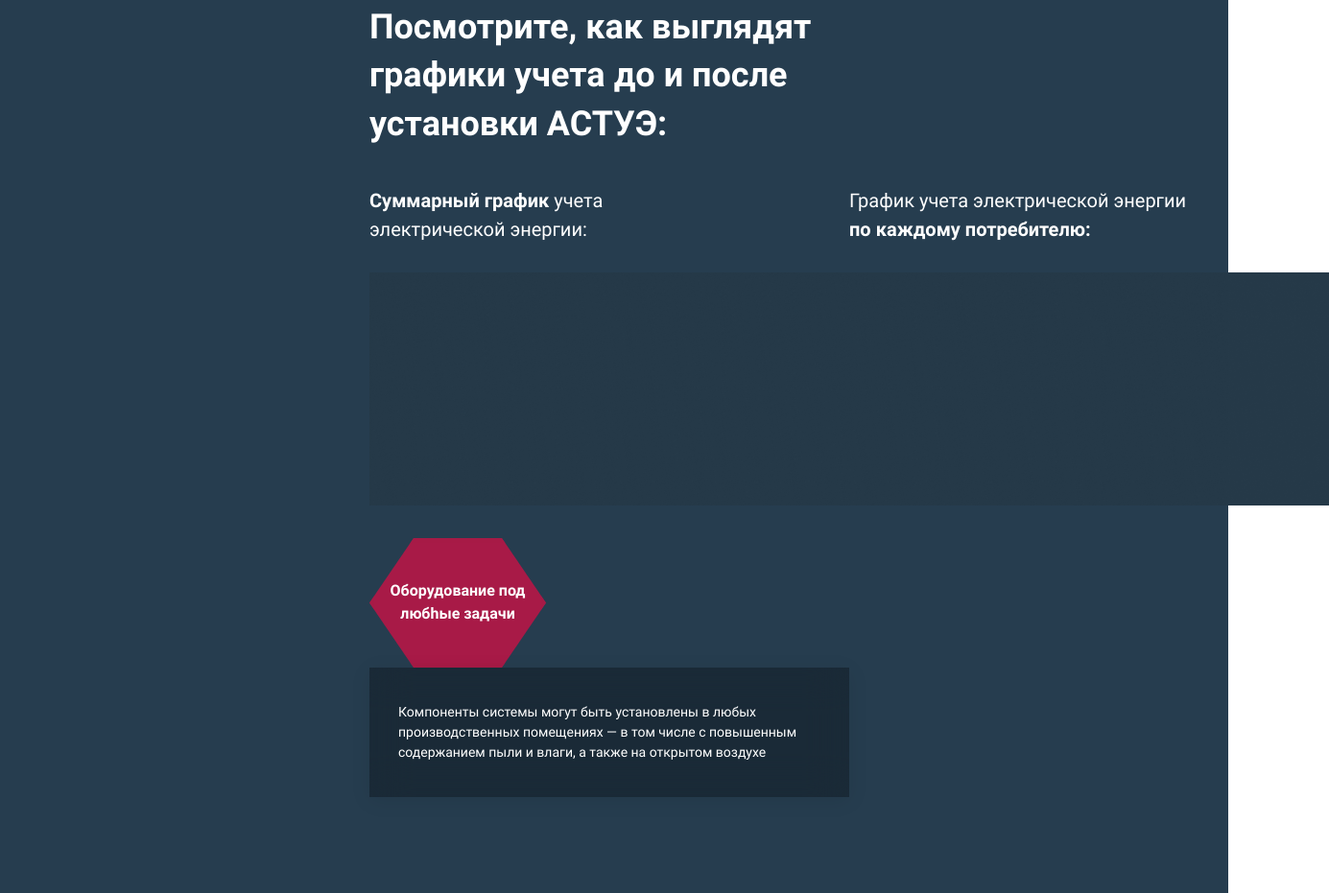
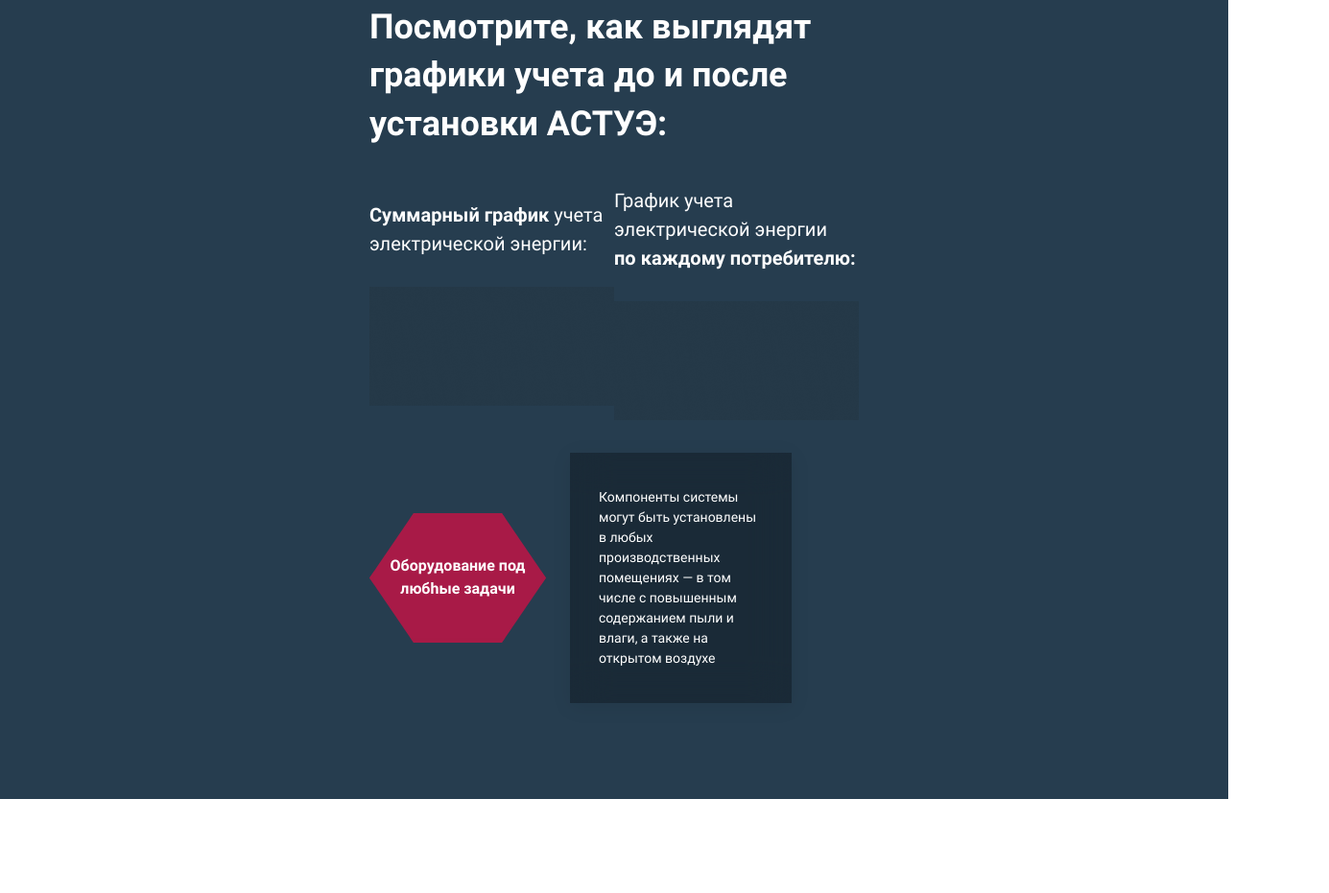
Before and after one commit to shahriyor-sharifjonov/electroff, a website: page src/index.pug in a window 1280 px wide. Shown: the part 3039-3970 px from the top of the page at 96% size, 1385 px wide, since content can reach past the window. After the commit the page ends 3872 px from the top, so only its background shows below. Drawn offline with nearby package versions, Linux system fonts and the light colour scheme; files that its build step writes are made by us from their sources; files whose address does not match are found by name.

Commit message:
end compare block

```diff
--- a/gulp/version.json
+++ b/gulp/version.json
@@ -1,3 +1,3 @@
 {
-    "main": "20220225123110"
+    "main": "20220225124832"
 }
--- a/src/components/compare.pug
+++ b/src/components/compare.pug
@@ -3,15 +3,16 @@ mixin compare()
         .compare__body.container
             h2.compare__title Посмотрите, как выглядят графики учета до и после установки АСТУЭ:
             .compare__content
-                .compare__item
-                    h3.compare__item-title #[span.compare__item-title-span Суммарный график] учета #[br] электрической энергии:
-                    img(src="@img/compare__img.png", alt="").compare__img
-                .compare__item
-                    h3.compare__item-title График учета электрической энергии #[br]
-                        span.compare__item-title-span по каждому потребителю:
-                    img(src="@img/compare__img.png", alt="").compare__img
-            .compare__bottom
-                .compare__polygon
-                    p.compare__polygon-p Оборудование под любhые задачи
-                .compare__info
-                    p.compare__p Компоненты системы могут быть установлены в любых производственных помещениях — в том числе с повышенным содержанием пыли и влаги, а также на открытом воздухе
+                .compare__top
+                    .compare__item
+                        h3.compare__item-title #[span.compare__item-title-span Суммарный график] учета #[br] электрической энергии:
+                        img(src="@img/compare__img.png", alt="").compare__img
+                    .compare__item
+                        h3.compare__item-title График учета электрической энергии #[br]
+                            span.compare__item-title-span по каждому потребителю:
+                        img(src="@img/compare__img.png", alt="").compare__img
+                .compare__bottom
+                    .compare__polygon
+                        p.compare__polygon-p Оборудование под любhые задачи
+                    .compare__info
+                        p.compare__p Компоненты системы могут быть установлены в любых производственных помещениях — в том числе с повышенным содержанием пыли и влаги, а также на открытом воздухе
--- a/src/scss/layout/_compare.scss
+++ b/src/scss/layout/_compare.scss
@@ -8,12 +8,33 @@
         max-width: 700px;
         width: 100%;
         margin-bottom: 40px;
+        @include media(992){
+            font-size: 22px;
+            line-height: 140%;
+            margin-bottom: 20px;
+        }
     }
     &__content{
+        display: flex;
+        flex-direction: column;
+    }
+    &__top{
         display: flex;
         justify-content: space-around;
         align-items: center;
         margin-bottom: 30px;
+        @include media(1200){
+            justify-content: space-between;
+        }
+        @include media(992){
+            flex-direction: column;
+            row-gap: 30px;
+
+        }
+    }
+    &__img{
+        max-width: 450px;
+        width: 100%;
     }
     &__item{
         &-title{
@@ -22,6 +43,11 @@
             line-height: 150%;
             color: #FFFFFF;
             margin-bottom: 30px;
+            @include media(992){
+                margin-bottom: 10px;
+                font-size: 16px;
+                line-height: 150%;
+            }
             &-span{
                 font-weight: bold;
             }
@@ -38,6 +64,9 @@
         justify-content: center;
         align-items: center;
         clip-path: polygon(25% 0%, 75% 0%, 100% 50%, 75% 100%, 25% 100%, 0% 50%);
+        @include media(992){
+            clip-path: none;
+        }
         &-p{
             font-weight: bold;
             font-size: 16px;
@@ -47,7 +76,20 @@
         }
     }
     &__bottom{
-
+        display: flex;
+        justify-content: flex-end;
+        align-items: center;
+        margin-right: 70px;
+        column-gap: 25px;
+        @include media(1200){
+            justify-content: space-between;
+            margin-right: 0;
+        }
+        @include media(992){
+            flex-direction: column;
+            row-gap: 20px;
+            align-items: center;
+        }
     }
     &__info{
         background: rgba(0, 0, 0, 0.3);
```
Also changed, not shown: dist/css/style.css, dist/css/style.min.css, dist/index.html.
